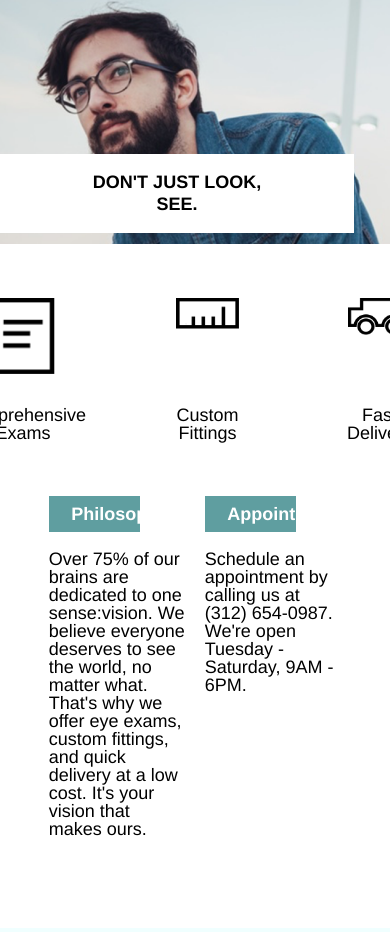
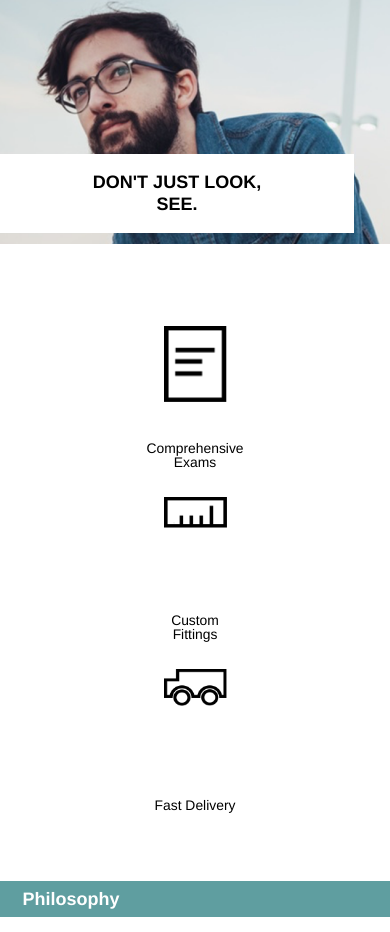
Before and after one commit to lunamyst/ca_ready_tortoiseshell, a plain HTML site: page index.html in a window 390 px wide. Shown: the part 62-994 px from the top of the page. Drawn offline with Linux system fonts and the light colour scheme.

Commit message:
Fix white space issue via styling .pictures section as a column.

```diff
--- a/resources/css/style.css
+++ b/resources/css/style.css
@@ -226,8 +226,56 @@ footer img {
 header, .container, .pictures, .mission-and-contact, .footer-title {
   width: 100%;
 }
+
+.pictures {
+  display: flex;
+  flex-direction: column;
+  align-items: center;
+  margin-top: 3.77rem;
 }
 
+.picture-item p {
+  font-size: 0.77rem;
+}
+
+.picture-item {
+  margin-top: 0.77rem;
+  margin-bottom: 0.77rem;
+}
+
+.mission-and-contact {
+  display: flex;
+  flex-direction: column;
+  align-items: center;
+}
+
+.mission, .contact {
+  width: 100%
+}
+
+.mission-and-contact h2 {
+  width: 100%;
+}
+
+.mission-and-contact p {
+  font-size: 0.77rem;
+  margin-top: 1rem;
+  width: 90%;
+  margin-left: 2%;
+}
+
+.mission {
+  margin-right: 0;
+}
+
+.contact {
+  margin-left: 0;
+  margin-top: 4rem;
+}
+
+}
+
+/* To display the main header for tablet size and above */
 @media only screen and (min-width:471px) {
   #mobile-header {
     display: none;
```
